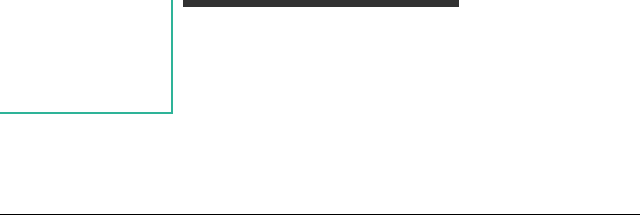
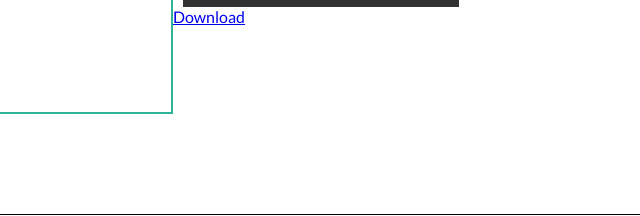
Before and after one commit to skendis/sprint2, a plain HTML site: page index.html in a window 1280 px wide. Shown: the part 410-626 px from the top of the page, 491-1131 px from the left. Drawn offline with Linux system fonts and the light colour scheme.

Commit message:
download-feature-done

```diff
--- a/index.html
+++ b/index.html
@@ -104,9 +104,10 @@
                 </div>
             </div>
             <!-- CONTROL END -->
+            <a href="#" onclick="saveImg(this)" download="">Download</a>
         </div>
     </section>
-    <section class="gallery container flex justify-center">
+    <section class=" gallery container flex justify-center">
         <div class="flex justify-center flex-wrap">
             <img src="images/00.jpg" onclick="changeImg(1)">
             <img src="images/01.jpg" onclick="changeImg(2)">
--- a/js/canvas-controller.js
+++ b/js/canvas-controller.js
@@ -31,7 +31,11 @@ function renderCanvas() {
     myImg.src = `${returnImageByIdx(gMeme.selectedImgId).url}`;
 }
 
-
+function saveImg(elLink) {
+    const data = canvas.toDataURL();
+    elLink.href = data;
+    elLink.download = 'meme-generator.jpg';
+}
 
 function onUpText(line) {
     changeYpos(line, -0.01)
```
